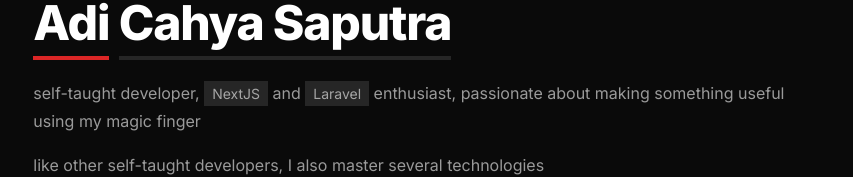
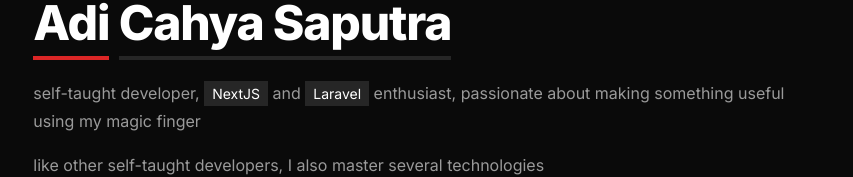
Before and after one commit to AdiCahyaSaputra/personal-website, a Next.js app: page / in a window 1280 px wide. Shown: the part 109-286 px from the top of the page, without its empty margins (212-1065 px from the left). Built offline with nearby package versions, Linux system fonts and the light colour scheme.

Commit message:
style: change text color of NextJS and Laravel

```diff
--- a/app/page.tsx
+++ b/app/page.tsx
@@ -11,11 +11,11 @@ const Page = () => {
 
       <p className="text-foreground/60 mt-8 leading-7">
         self-taught developer,{" "}
-        <span className="py-1 px-2 bg-secondary select-none text-sm">
+        <span className="py-1 px-2 bg-secondary text-white select-none text-sm">
           NextJS
         </span>{" "}
         and{" "}
-        <span className="py-1 px-2 bg-secondary select-none text-sm">
+        <span className="py-1 px-2 bg-secondary text-white select-none text-sm">
           Laravel
         </span>{" "}
         enthusiast, passionate about making something useful using my magic
```
